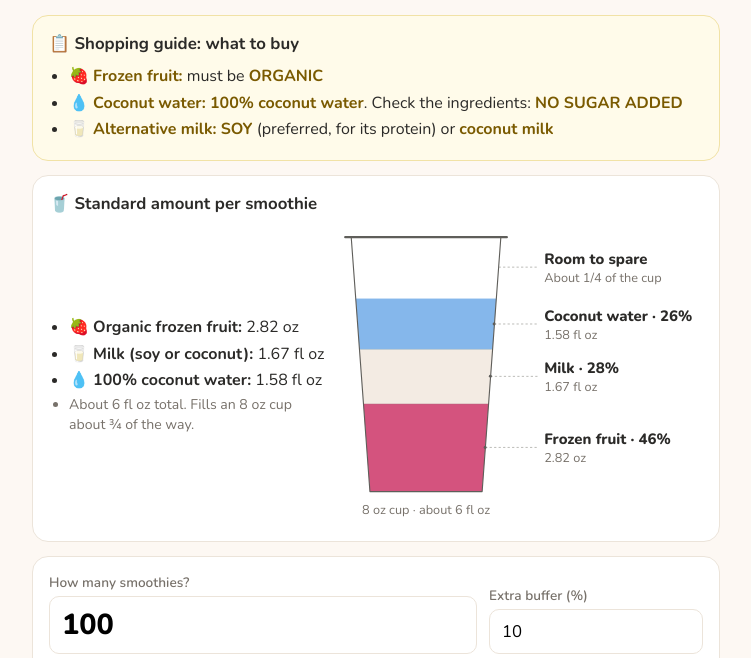
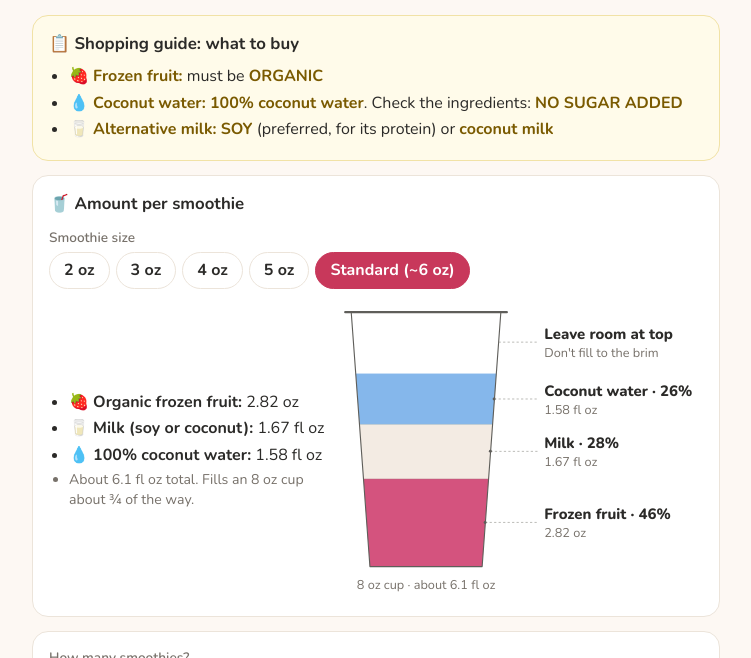
Before and after one commit to microsimstatlab/Harvestinghealth, a plain HTML site: page index.html in a window 1280 px wide. Shown: the part 110-768 px from the top of the page, without its empty margins (264-1015 px from the left). Drawn offline with nearby package versions, Linux system fonts and the light colour scheme.

Commit message:
Add files via upload

```diff
--- a/index.html
+++ b/index.html
@@ -46,6 +46,7 @@
   details summary{cursor:pointer;font-weight:700}
   .grid3{display:grid;grid-template-columns:repeat(auto-fit,minmax(150px,1fr));gap:10px;margin-top:10px}
   .muted{color:var(--muted);font-size:.88rem}
+  button.on{background:var(--berry);border-color:var(--berry);color:#fff}
   .per{display:flex;flex-wrap:wrap;gap:12px;align-items:center}
   .guide{background:#fffbea;border-color:#f1e2a6}
   .guide b{color:#7a5a00}
@@ -68,15 +69,17 @@
   </div>
 
   <div class="card">
-    <h2>🥤 Standard amount per smoothie</h2>
+    <h2>🥤 Amount per smoothie</h2>
+    <label>Smoothie size</label>
+    <div class="quick sizes" id="sizes" style="margin:4px 0 12px"></div>
     <div class="per">
       <ul class="list" style="flex:1;min-width:200px">
-        <li>🍓 <b>Organic frozen fruit:</b> <span style="white-space:nowrap">2.82 oz</span></li>
-        <li>🥛 <b>Milk (soy or coconut):</b> <span style="white-space:nowrap">1.67 fl oz</span></li>
-        <li>💧 <b>100% coconut water:</b> <span style="white-space:nowrap">1.58 fl oz</span></li>
-        <li class="muted">About 6 fl oz total. Fills an 8 oz cup about ¾ of the way.</li>
+        <li>🍓 <b>Organic frozen fruit:</b> <span style="white-space:nowrap" id="pf"></span></li>
+        <li>🥛 <b>Milk (soy or coconut):</b> <span style="white-space:nowrap" id="pm"></span></li>
+        <li>💧 <b>100% coconut water:</b> <span style="white-space:nowrap" id="pw"></span></li>
+        <li class="muted" id="ptot"></li>
       </ul>
-      <svg viewBox="185 45 485 400" role="img" aria-label="An 8 oz cup about three-quarters full: frozen fruit 46% at the bottom, milk 28% in the middle, coconut water 26% on top" style="flex:1.4;min-width:260px;max-width:460px;width:100%;font-family:inherit">
+      <svg viewBox="185 45 485 400" role="img" aria-label="A cup about three-quarters full: frozen fruit 46% at the bottom, milk 28% in the middle, coconut water 26% on top" style="flex:1.4;min-width:260px;max-width:460px;width:100%;font-family:inherit">
         <defs><clipPath id="cup"><polygon points="200,60 400,60 375,400 225,400"/></clipPath></defs>
         <g clip-path="url(#cup)">
           <rect x="180" y="283" width="240" height="120" fill="#D4537E"/>
@@ -93,17 +96,17 @@
         </g>
         <g fill="#5F5E5A"><circle cx="391" cy="176" r="2"/><circle cx="386" cy="246" r="2"/><circle cx="379" cy="341" r="2"/></g>
         <g font-size="20" font-weight="800" fill="#2b2a28">
-          <text x="458" y="96">Room to spare</text>
+          <text x="458" y="96">Leave room at top</text>
           <text x="458" y="172">Coconut water · 26%</text>
           <text x="458" y="242">Milk · 28%</text>
           <text x="458" y="337">Frozen fruit · 46%</text>
         </g>
         <g font-size="17" fill="#77716a">
-          <text x="458" y="120">About 1/4 of the cup</text>
-          <text x="458" y="196">1.58 fl oz</text>
-          <text x="458" y="266">1.67 fl oz</text>
-          <text x="458" y="361">2.82 oz</text>
-          <text x="300" y="430" text-anchor="middle">8 oz cup · about 6 fl oz</text>
+          <text x="458" y="120">Don't fill to the brim</text>
+          <text x="458" y="196" id="lw"></text>
+          <text x="458" y="266" id="lm"></text>
+          <text x="458" y="361" id="lf"></text>
+          <text x="300" y="430" text-anchor="middle" id="cap"></text>
         </g>
       </svg>
     </div>
@@ -187,7 +190,8 @@
 
 <script>
 const DEFAULTS = {count:100, buffer:10, perFruit:2.82, perMilk:1.67, perWater:1.58, milkSize:64, waterSize:33.8,
-  bagSizes:[10,12,16,24,32,48], cart:[]};
+  bagSizes:[10,12,16,24,32,48], cart:[], size:0};
+const SIZES = [[2,'2 oz'],[3,'3 oz'],[4,'4 oz'],[5,'5 oz'],[0,'Standard (~6 oz)']];
 const KEY = 'smoothie-calc-v1';
 let state = load();
 
@@ -207,8 +211,16 @@ function num(id){ const v = parseFloat($(id).value); return isFinite(v) && v >=
 
 function render(){
   fields.forEach(f => state[f] = num(f));
+  const base = state.perFruit + state.perMilk + state.perWater;
+  const k = state.size && base ? state.size / base : 1;
+  const pF = state.perFruit*k, pM = state.perMilk*k, pW = state.perWater*k, tot = pF+pM+pW;
+  $('pf').textContent = fmt(pF,2) + ' oz'; $('pm').textContent = fmt(pM,2) + ' fl oz'; $('pw').textContent = fmt(pW,2) + ' fl oz';
+  $('lf').textContent = fmt(pF,2) + ' oz'; $('lm').textContent = fmt(pM,2) + ' fl oz'; $('lw').textContent = fmt(pW,2) + ' fl oz';
+  $('ptot').textContent = state.size ? `${fmt(tot)} fl oz total. Same recipe, scaled down. Use a cup bigger than ${fmt(tot)} oz so it's not full.` : `About ${fmt(tot)} fl oz total. Fills an 8 oz cup about ¾ of the way.`;
+  $('cap').textContent = state.size ? `${fmt(tot)} fl oz smoothie · same ratio` : `8 oz cup · about ${fmt(tot)} fl oz`;
+  $('sizes').querySelectorAll('button').forEach(b => b.classList.toggle('on', +b.dataset.s === state.size));
   const n = state.count * (1 + state.buffer/100);
-  const fruit = n * state.perFruit, milk = n * state.perMilk, water = n * state.perWater;
+  const fruit = n * pF, milk = n * pM, water = n * pW;
   const bufNote = state.buffer > 0 ? ` <small>(includes ${state.buffer}% extra)</small>` : '';
 
   // Fruit
@@ -242,7 +254,7 @@ function render(){
     const c = Math.ceil(need/size - 1e-9);
     return `<p style="margin:0">Buy <b style="font-size:1.3rem">${c}</b> ${label}${c===1?'':'s'} (${fmt(size)} fl oz each)
       <span class="muted"> · about ${fmt(c*size - need)} fl oz left over</span></p>
-      <p class="muted" style="margin:4px 0 0">One ${label} makes about ${Math.floor(size/(need/n||1))} smoothies.</p>`;
+      <p class="muted" style="margin:4px 0 0">One ${label} makes about ${Math.floor(size/(need/n||1))} smoothies at this size.</p>`;
   };
   $('milkNeed').innerHTML = `${fmt(milk)} fl oz <small>· ${gal(milk)}</small>${bufNote}`;
   $('milkBuy').innerHTML = carton(milk, state.milkSize, 'carton');
@@ -256,7 +268,7 @@ function render(){
     <li>🍓 <b>${fmt(fruit)} oz organic frozen fruit</b> (${lb(fruit)}), any mix of bags</li>
     <li>🥛 <b>${mc} soy or coconut milk carton${mc===1?'':'s'}</b> (${fmt(state.milkSize)} fl oz)</li>
     <li>💧 <b>${wc} coconut water carton${wc===1?'':'s'}</b> (${fmt(state.waterSize)} fl oz, 100%, no sugar added)</li>
-    <li class="muted">Makes ${state.count.toLocaleString()} smoothies${state.buffer?` + ${state.buffer}% buffer`:''}</li>`;
+    <li class="muted">Makes ${state.count.toLocaleString()} × ${fmt(tot)} fl oz smoothies${state.buffer?` + ${state.buffer}% buffer`:''}</li>`;
   save();
 }
 
@@ -265,6 +277,8 @@ function fill(){ fields.forEach(f => $(f).value = state[f]); }
 $('quick').innerHTML = [25,50,75,100,150,200,300].map(v=>`<button data-q="${v}">${v}</button>`).join('');
 $('quick').addEventListener('click', e => { const q = e.target.dataset.q; if(q){ $('count').value = q; render(); } });
 fields.forEach(f => $(f).addEventListener('input', render));
+$('sizes').innerHTML = SIZES.map(([v,l]) => `<button data-s="${v}">${l}</button>`).join('');
+$('sizes').addEventListener('click', e => { const v = e.target.dataset.s; if(v !== undefined){ state.size = +v; render(); } });
 
 $('addSize').addEventListener('click', () => {
   const s = parseFloat($('customBag').value);
```
